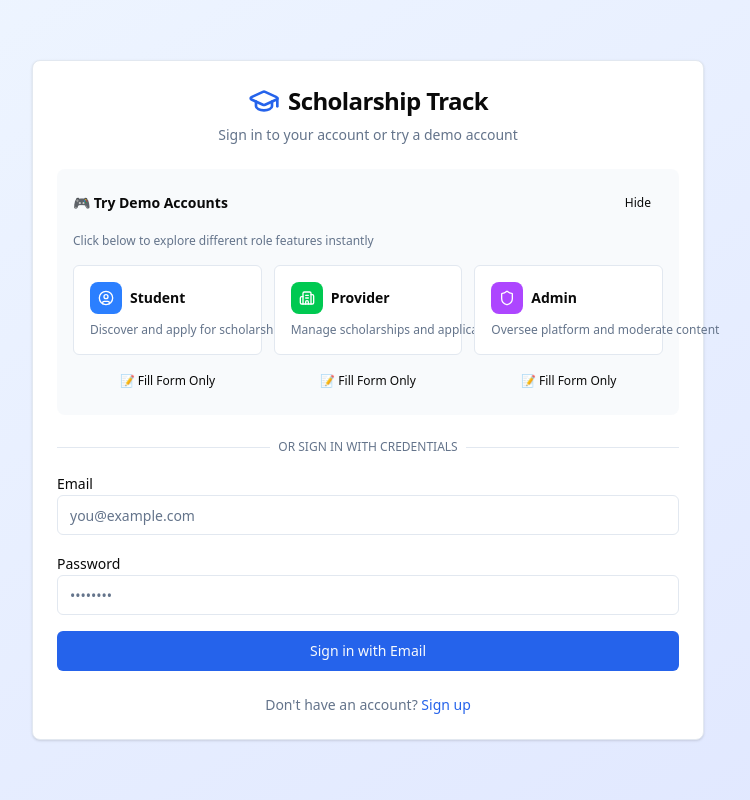
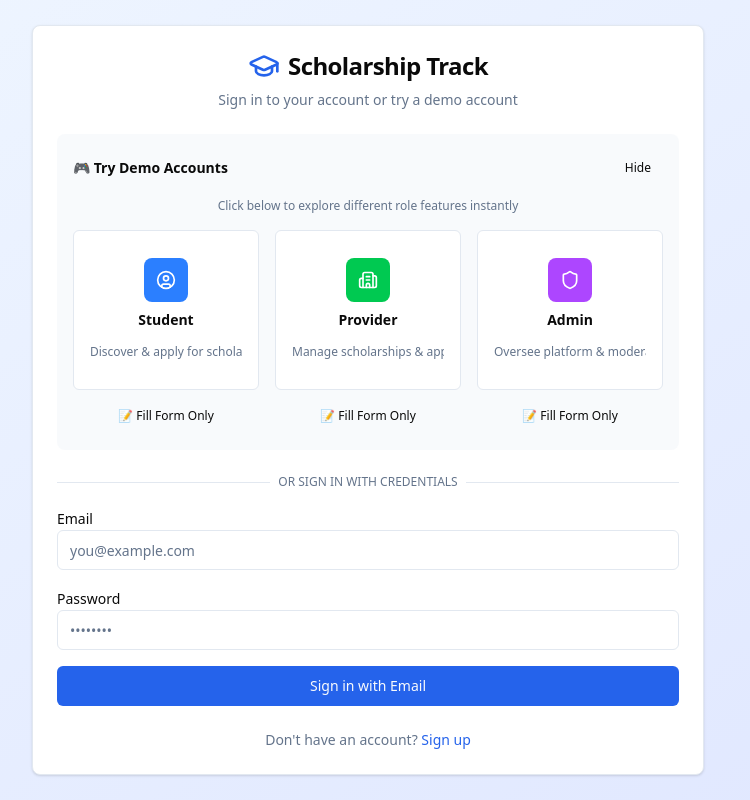
Before and after one commit to YAGAVEN/codecraft203-scholarshiportal, a Next.js app: page /login in a window 1280 px wide. Shown: the whole page, without its empty margins (272-1022 px from the left). Built offline with nearby package versions, Linux system fonts and the light colour scheme; no server answers.

Commit message:
fix: Update demo account descriptions for consistency and remove unused Google login function

```diff
--- a/src/app/login/page.tsx
+++ b/src/app/login/page.tsx
@@ -16,7 +16,7 @@ const DEMO_ACCOUNTS = {
     password: 'Student@123', // Update this with actual password
     icon: UserCircle,
     label: 'Student',
-    description: 'Discover and apply for scholarships',
+    description: 'Discover & apply for scholarships',
     color: 'bg-blue-500 hover:bg-blue-600',
   },
   provider: {
@@ -24,7 +24,7 @@ const DEMO_ACCOUNTS = {
     password: 'Provider@123', // Update this with actual password
     icon: Building2,
     label: 'Provider',
-    description: 'Manage scholarships and applicants',
+    description: 'Manage scholarships & applicants',
     color: 'bg-green-500 hover:bg-green-600',
   },
   admin: {
@@ -32,7 +32,7 @@ const DEMO_ACCOUNTS = {
     password: 'Admin@123', // Update this with actual password
     icon: Shield,
     label: 'Admin',
-    description: 'Oversee platform and moderate content',
+    description: 'Oversee platform & moderate',
     color: 'bg-purple-500 hover:bg-purple-600',
   },
 };
@@ -98,25 +98,6 @@ export default function LoginPage() {
     }
   };
 
-  const handleGoogleLogin = async () => {
-    setLoading(true);
-    setError(null);
-
-    try {
-      const { error } = await supabase.auth.signInWithOAuth({
-        provider: 'google',
-        options: {
-          redirectTo: `${window.location.origin}/auth/callback`,
-        },
-      });
-
-      if (error) throw error;
-    } catch (error) {
-      setError(error instanceof Error ? error.message : 'An error occurred');
-      setLoading(false);
-    }
-  };
-
   return (
     <div className="min-h-screen flex items-center justify-center bg-gradient-to-br from-blue-50 to-indigo-100 dark:from-gray-900 dark:to-gray-800 p-4">
       <Card className="w-full max-w-2xl">
@@ -144,34 +125,35 @@ export default function LoginPage() {
                   Hide
                 </Button>
               </div>
-              <p className="text-xs text-muted-foreground mb-4">
+              <p className="text-xs text-muted-foreground mb-4 text-center">
                 Click below to explore different role features instantly
               </p>
-              <div className="grid grid-cols-1 md:grid-cols-3 gap-3">
+              <div className="grid grid-cols-1 sm:grid-cols-2 md:grid-cols-3 gap-4">
                 {Object.entries(DEMO_ACCOUNTS).map(([role, account]) => {
                   const Icon = account.icon;
                   return (
-                    <div key={role} className="space-y-2">
+                    <div key={role} className="flex flex-col space-y-2 w-full">
+
                       <Button
                         variant="outline"
-                        className={`h-auto flex-col items-start p-4 space-y-2 hover:shadow-md transition-all w-full ${loading ? 'opacity-50' : ''}`}
+                        className={`h-auto flex flex-col items-center justify-center p-4 space-y-3 hover:shadow-md transition-all w-full min-h-[160px] overflow-hidden ${loading ? 'opacity-50' : ''}`}
                         onClick={() => handleDemoLogin(role as 'student' | 'provider' | 'admin')}
                         disabled={loading}
                       >
-                        <div className="flex items-center gap-2 w-full">
-                          <div className={`p-2 rounded-lg ${account.color} text-white`}>
-                            <Icon className="h-4 w-4" />
+                        <div className="flex flex-col items-center gap-2 w-full">
+                          <div className={`p-3 rounded-lg ${account.color} text-white flex-shrink-0`}>
+                            <Icon className="h-5 w-5" />
                           </div>
-                          <span className="font-semibold">{account.label}</span>
+                          <span className="font-semibold text-center text-sm whitespace-nowrap">{account.label}</span>
                         </div>
-                        <p className="text-xs text-muted-foreground text-left">
+                        <p className="text-xs text-muted-foreground text-center leading-relaxed break-words w-full max-w-full overflow-hidden">
                           {account.description}
                         </p>
                       </Button>
                       <Button
                         variant="ghost"
                         size="sm"
-                        className="w-full text-xs"
+                        className="w-full text-xs hover:bg-muted"
                         onClick={() => quickFillForm(role as 'student' | 'provider' | 'admin')}
                         disabled={loading}
                       >
```
